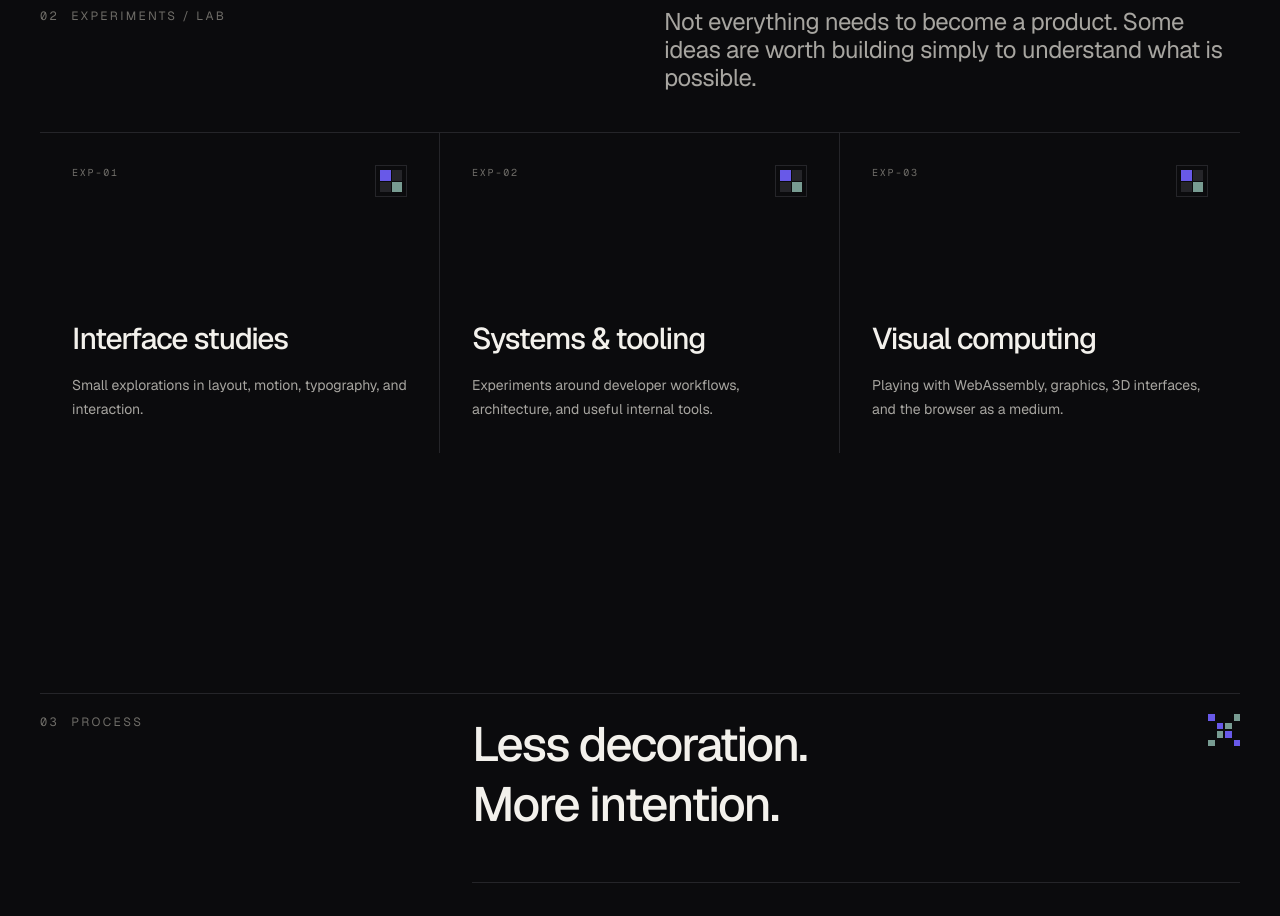
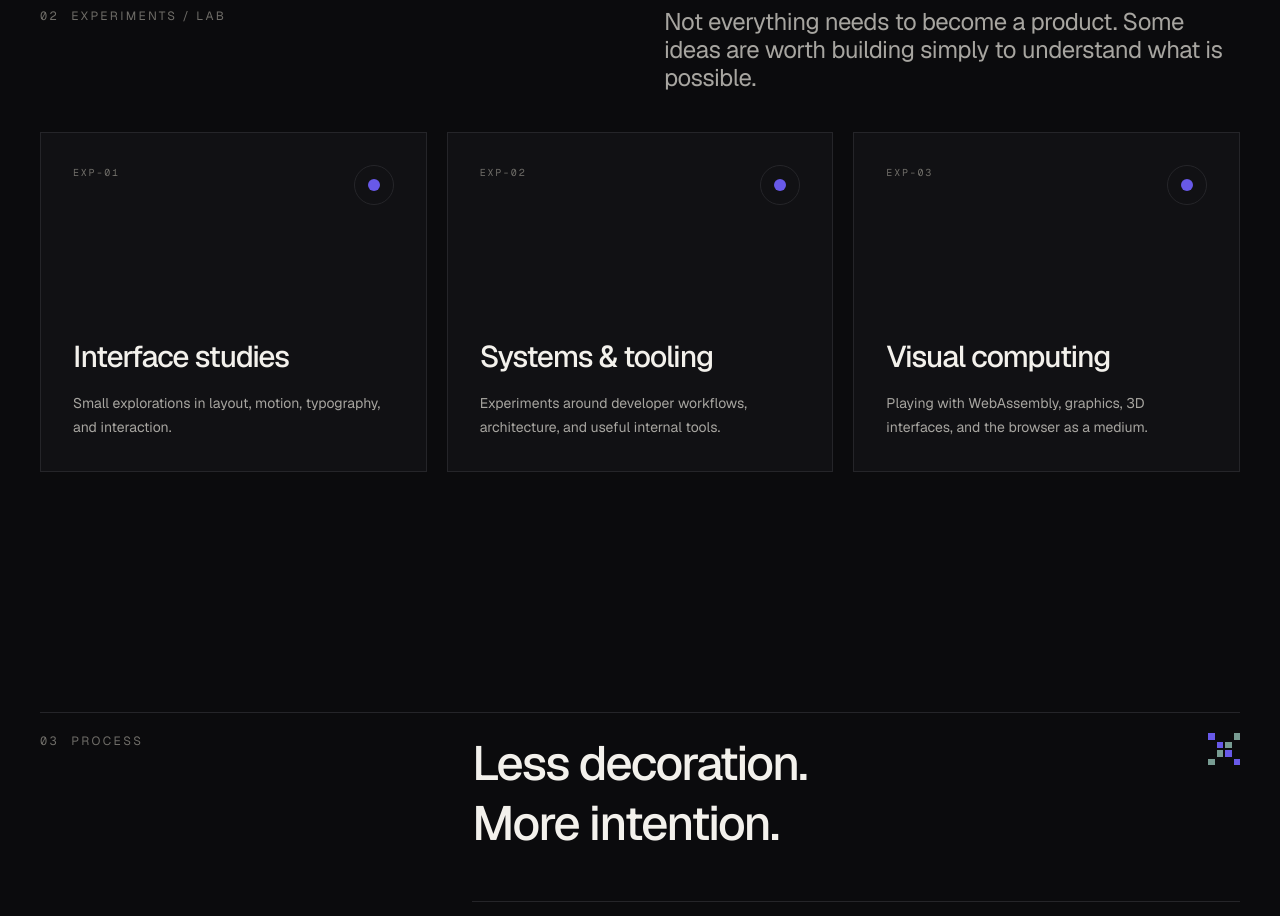
Before and after one commit to inputtext/pixelforge-portfolio, a Next.js app: page / in a window 1280 px wide. Shown: the part 1840-2756 px from the top of the page. Built offline with nearby package versions, Linux system fonts and the light colour scheme.

Commit message:
design: bring circular rhythm into experiments

```diff
--- a/components/Experiments.tsx
+++ b/components/Experiments.tsx
@@ -32,22 +32,19 @@ export default function Experiments() {
           </p>
         </div>
 
-        <div className="grid border-t border-border md:grid-cols-3">
+        <div className="grid gap-5 md:grid-cols-3">
           {experiments.map((experiment, index) => (
             <article
               key={experiment.code}
-              className="group relative min-h-[260px] border-b border-border p-6 md:min-h-[320px] md:border-b-0 md:border-r md:p-8 md:last:border-r-0"
+              className="group relative min-h-[300px] overflow-hidden border border-border bg-surface p-6 md:min-h-[340px] md:p-8"
             >
               <div className="flex items-start justify-between">
                 <span className="font-mono text-[10px] tracking-[0.18em] text-text-muted">
                   {experiment.code}
                 </span>
 
-                <span className="grid h-8 w-8 grid-cols-2 grid-rows-2 gap-px border border-border p-1 transition-transform duration-500 group-hover:rotate-90">
-                  <span className="bg-accent" />
-                  <span className="bg-border" />
-                  <span className="bg-border" />
-                  <span className="bg-accent-green" />
+                <span className="flex h-10 w-10 items-center justify-center rounded-full border border-border transition-transform duration-500 group-hover:rotate-90">
+                  <span className="h-3 w-3 rounded-full bg-accent" />
                 </span>
               </div>
 
```
